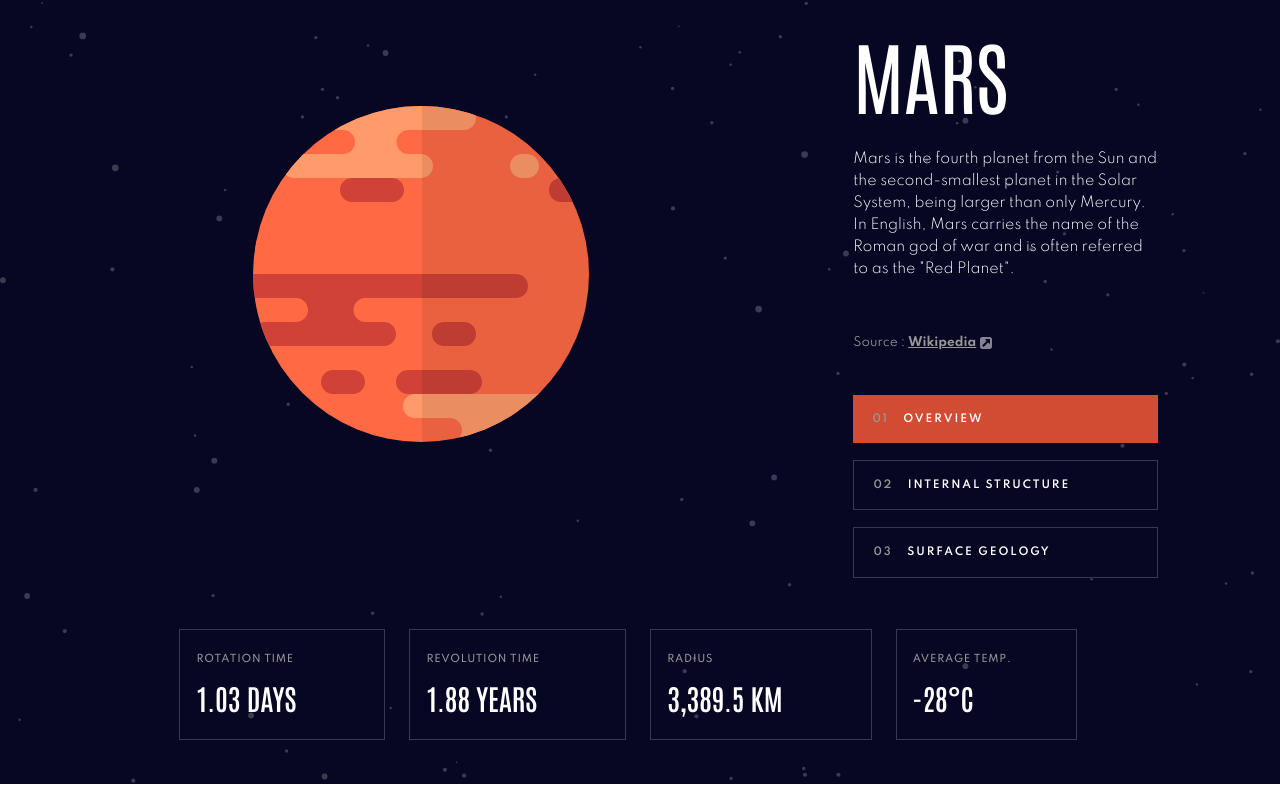
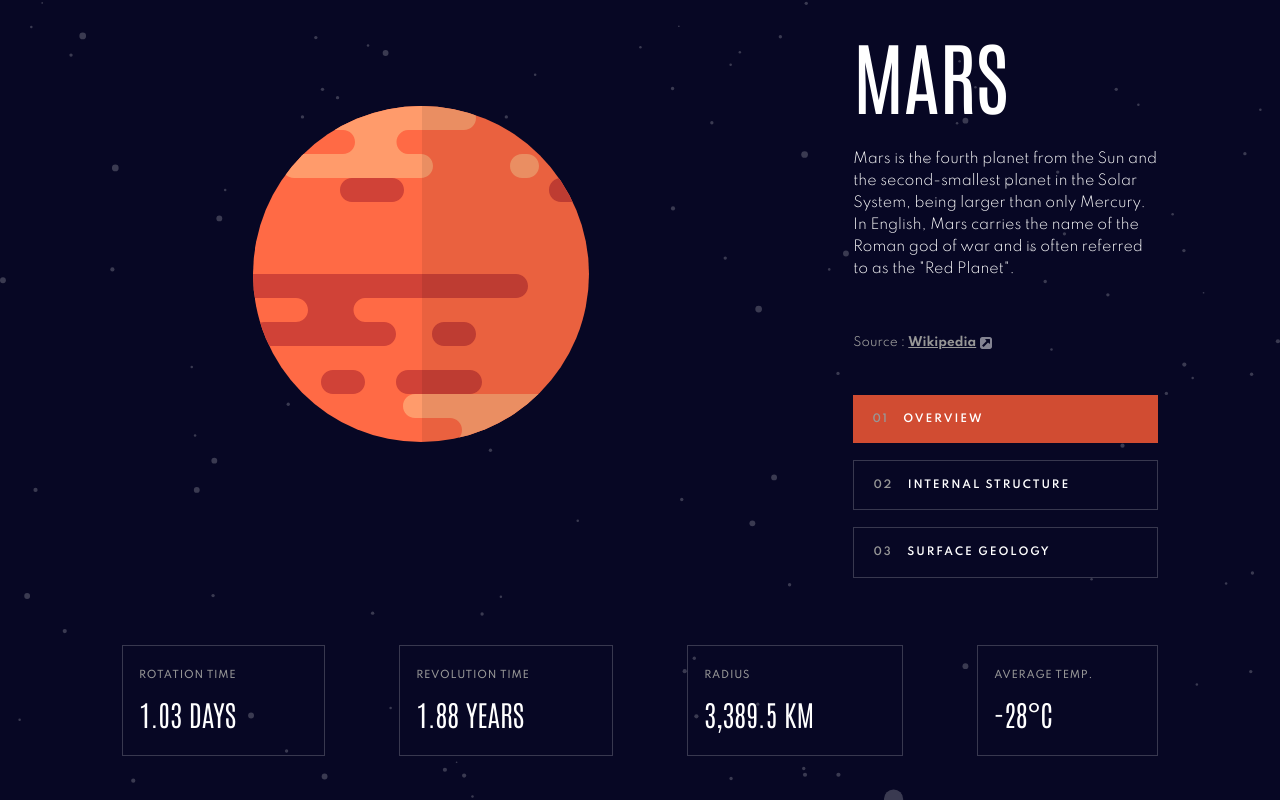
Before and after one commit to ChrisP1108/planets-fact-site, a React (Create React App) app: page /mars in a window 1280 px wide. Shown: the part 188-988 px from the top of the page. Built offline with nearby package versions, Linux system fonts and the light colour scheme.

Commit message:
Data Tabs Responsive Fixes

```diff
--- a/src/components/Page/Page.css
+++ b/src/components/Page/Page.css
@@ -122,6 +122,10 @@ h6 {
     padding-bottom: 2.938rem!important;
 }
 
+.data-padding {
+    padding: 0 1.5rem 0!important;
+}
+
 .info-border-box {
     border: 0.063rem #38384F solid;
     padding: .702rem 0 .702rem 0!important;
@@ -196,6 +200,9 @@ h6 {
     .side-padding {
         padding: 0 2.5rem 0!important;
     }
+    .data-padding {
+        padding: 0 2.5rem 0!important;
+    }
     .tab-padding {
         padding: 0 2.5rem 0 4rem!important;
     }
@@ -225,12 +232,13 @@ h6 {
     }
     h5 {
         font-size: 1.8rem!important;
+        font-weight: 300!important;
     }
     h6 {
         font-size: 0.875rem!important;
     }
     .planet-space {
-        margin: 23.475rem 0 22rem 3rem!important;
+        margin: 23.475rem 0 23rem 3rem!important;
     }
     .side-padding {
         padding-right: 7.625rem!important;
@@ -260,8 +268,11 @@ h6 {
         margin: 0.2rem 0 0.5rem 0!important;
         padding: 0 2rem 0!important;
     }
+    .data-padding {
+        padding: 0 7.625rem!important;
+    }
     .info-border-box {
         padding: 1.5rem 4rem 1.5rem 1rem!important;
-        margin-right: 1.5rem;
+
     }
 }
--- a/src/components/Page/Page.js
+++ b/src/components/Page/Page.js
@@ -127,7 +127,7 @@ const Page = ({ content }) => {
                         target="_blank" href={content.overview.source}>
                     </a>
                 </div>
-                <div className="data-container side-padding order-md-4 d-md-flex justify-content-md-between justify-content-xl-center">
+                <div className="data-container data-padding order-md-4 d-md-flex justify-content-md-between justify-content-xl-between">
                     {dataMapping}
                 </div>
             </div>
```
